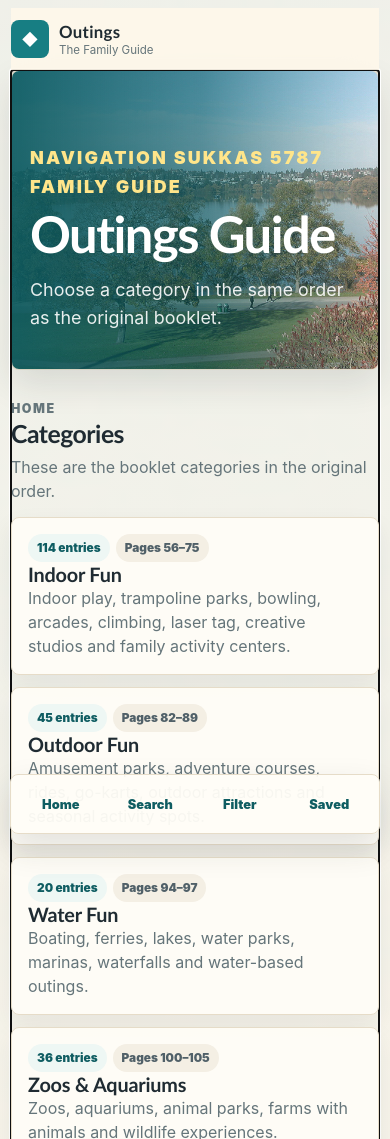
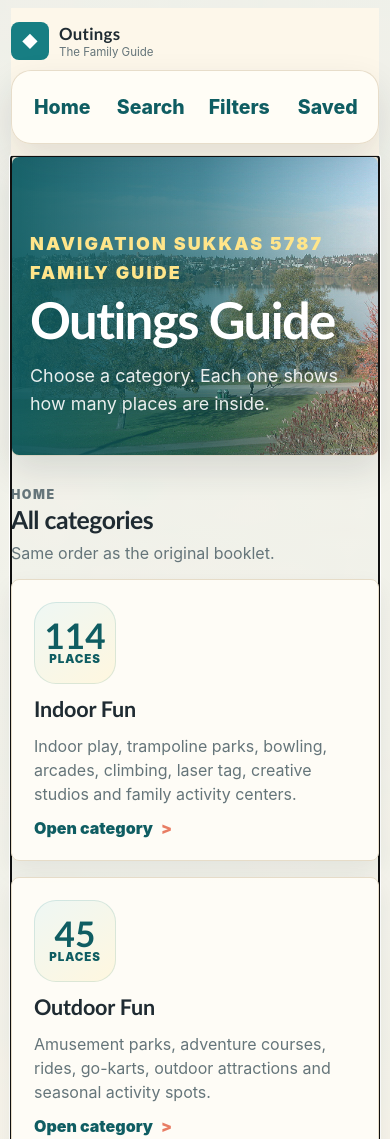
Before and after one commit to pinchesblum-bit/outings-guide, a plain HTML site: page index.html in a window 390 px wide. Shown: the top 1139 px of the page. Drawn offline with Linux system fonts and the light colour scheme.

Commit message:
Make home categories and navigation larger

```diff
--- a/app.js
+++ b/app.js
@@ -191,7 +191,7 @@ function statsHtml() {
   return `
     <div class="stats" aria-label="Booklet totals">
       <div class="stat"><strong>${DATA.categories.length}</strong><span>categories</span></div>
-      <div class="stat"><strong>${DATA.listings.length}</strong><span>entries</span></div>
+      <div class="stat"><strong>${DATA.listings.length}</strong><span>places</span></div>
       <div class="stat"><strong>${DATA.pageCount}</strong><span>source pages</span></div>
       <div class="stat"><strong>${getSavedIds().length}</strong><span>saved</span></div>
     </div>`;
@@ -203,20 +203,19 @@ function renderHome() {
       <div class="hero-copy">
         <p class="kicker">Navigation Sukkas 5787 family guide</p>
         <h1>Outings Guide</h1>
-        <p>Choose a category in the same order as the original booklet.</p>
+        <p>Choose a category. Each one shows how many places are inside.</p>
       </div>
     </section>
     <section class="section-head">
       <div>
         <p class="eyebrow">Home</p>
-        <h2>Categories</h2>
-        <p>These are the booklet categories in the original order.</p>
+        <h2>All categories</h2>
+        <p>Same order as the original booklet.</p>
       </div>
     </section>
     <div class="category-strip home-categories">
       ${DATA.categories.map(categoryCard).join('')}
     </div>
-    ${categoryReport()}
   `;
   bindInteractiveControls();
 }
@@ -235,7 +234,7 @@ function groupCard(group) {
     <a class="group-card" href="#/group/${encodeURIComponent(group.id)}">
       <div class="group-art" aria-hidden="true"></div>
       <div class="pills">
-        <span class="pill teal">${group.count} entries</span>
+        <span class="pill teal">${group.count} places</span>
         <span class="pill">${categories.length} categories</span>
       </div>
       <h3>${escapeHtml(group.title)}</h3>
@@ -247,12 +246,13 @@ function groupCard(group) {
 function categoryCard(cat) {
   return `
     <a class="category-card" href="#/category/${encodeURIComponent(cat.id)}">
-      <div class="pills">
-        <span class="pill teal">${cat.count} entries</span>
-        <span class="pill">Pages ${escapeHtml(cat.pageRange)}</span>
+      <div class="category-count">
+        <strong>${cat.count}</strong>
+        <span>places</span>
       </div>
       <h3>${escapeHtml(cat.title)}</h3>
       <p>${escapeHtml(cat.description)}</p>
+      <span class="category-open">Open category</span>
     </a>`;
 }
 
@@ -407,7 +407,7 @@ function renderCategory(id) {
     route,
     title: cat.title,
     intro: cat.description,
-    meta: `${cat.count} entries · Pages ${cat.pageRange} · ${cat.groupTitle}`,
+    meta: `${cat.count} places · Pages ${cat.pageRange} · ${cat.groupTitle}`,
     listings,
     beforeResults: `
       <section class="section-head small-head"><div><h2>Top picks in this category</h2></div></section>
@@ -671,7 +671,7 @@ function renderIdeas() {
 }
 
 function renderPages() {
-  const categoryRanges = DATA.categories.map((cat) => `<a class="category-card" href="#/page/${cat.pages[0]}"><div class="pills"><span class="pill">Pages ${escapeHtml(cat.pageRange)}</span><span class="pill teal">${cat.count} entries</span></div><h3>${escapeHtml(cat.title)}</h3><p>${escapeHtml(cat.description)}</p></a>`).join('');
+  const categoryRanges = DATA.categories.map((cat) => `<a class="category-card" href="#/page/${cat.pages[0]}"><div class="category-count"><strong>${cat.count}</strong><span>places</span></div><h3>${escapeHtml(cat.title)}</h3><p>${escapeHtml(cat.description)}</p><span class="category-open">Open first page</span></a>`).join('');
   const pages = Array.from({ length: DATA.pageCount }, (_, index) => index + 1);
   app.innerHTML = `
     <div class="breadcrumbs"><a href="#/">Home</a><span>/</span><span>Source pages</span></div>
--- a/index.html
+++ b/index.html
@@ -5,7 +5,7 @@
     <meta name="viewport" content="width=device-width, initial-scale=1" />
     <meta name="description" content="Outings Guide helps families choose trips from the Navigation Sukkas booklet with filters, moods, categories, and saved trip lists." />
     <title>Outings Guide</title>
-    <link rel="stylesheet" href="style.css?v=planner4" />
+    <link rel="stylesheet" href="style.css?v=planner5" />
   </head>
   <body>
     <div class="site-shell">
@@ -20,7 +20,7 @@
         <nav class="topnav" aria-label="Main navigation">
           <a href="#/">Home</a>
           <a href="#/search">Search</a>
-          <a href="#/filter">Filter</a>
+          <a href="#/filter">Filters</a>
           <a href="#/saved">Saved</a>
         </nav>
       </header>
@@ -28,14 +28,7 @@
       <main id="app" tabindex="-1"></main>
     </div>
 
-    <nav class="mobile-tabbar" aria-label="Mobile navigation">
-      <a href="#/">Home</a>
-      <a href="#/search">Search</a>
-      <a href="#/filter">Filter</a>
-      <a href="#/saved">Saved</a>
-    </nav>
-
     <script src="data.js?v=step1-tags"></script>
-    <script src="app.js?v=planner4"></script>
+    <script src="app.js?v=planner5"></script>
   </body>
 </html>
--- a/style.css
+++ b/style.css
@@ -40,12 +40,12 @@ button { cursor: pointer; }
 .topbar {
   position: sticky;
   top: 0;
-  z-index: 20;
-  display: flex;
+  z-index: 30;
+  display: grid;
+  grid-template-columns: auto minmax(0, 1fr);
   align-items: center;
-  justify-content: space-between;
-  gap: 16px;
-  padding: 12px 0;
+  gap: 18px;
+  padding: 14px 0 18px;
   background: rgba(255, 248, 234, 0.86);
   backdrop-filter: blur(18px);
 }
@@ -75,26 +75,37 @@ button { cursor: pointer; }
 .brand small { display: block; color: var(--muted); font-size: 0.72rem; margin-top: 1px; }
 
 .topnav {
-  display: flex;
+  display: grid;
+  grid-template-columns: repeat(4, minmax(0, 1fr));
   align-items: center;
-  justify-content: flex-end;
-  flex-wrap: wrap;
-  gap: 7px;
+  gap: clamp(6px, 1.2vw, 16px);
+  width: 100%;
+  padding: 12px 14px;
+  border: 1px solid rgba(230, 220, 200, 0.95);
+  border-radius: 24px;
+  background: rgba(255, 253, 247, 0.95);
+  box-shadow: 0 16px 36px rgba(31, 43, 50, 0.12);
 }
 .topnav a {
-  min-height: 42px;
+  min-height: 68px;
   display: inline-flex;
   align-items: center;
+  justify-content: center;
   text-decoration: none;
-  padding: 9px 12px;
-  border: 1px solid rgba(23, 126, 131, 0.14);
-  border-radius: 999px;
-  background: rgba(255, 253, 247, 0.78);
+  padding: 10px 8px;
+  border: 0;
+  border-radius: 18px;
+  background: transparent;
   color: var(--teal-dark);
   font-weight: 800;
-  font-size: 0.86rem;
+  font-size: clamp(1.1rem, 2.2vw, 1.75rem);
 }
-.topnav a:hover { border-color: rgba(23, 126, 131, 0.42); background: white; }
+.topnav a:hover,
+.topnav a:focus-visible {
+  background: var(--soft);
+  color: var(--teal);
+  outline: none;
+}
 
 .hero,
 .page-hero,
@@ -254,7 +265,10 @@ select:focus {
 .outing-grid { grid-template-columns: repeat(3, minmax(0, 1fr)); }
 .outing-grid.compact { grid-template-columns: repeat(3, minmax(0, 1fr)); }
 .category-strip { grid-template-columns: repeat(3, minmax(0, 1fr)); }
-.home-categories { grid-template-columns: repeat(4, minmax(0, 1fr)); }
+.home-categories {
+  grid-template-columns: repeat(3, minmax(0, 1fr));
+  gap: 16px;
+}
 
 .mood-card,
 .group-card,
@@ -320,6 +334,55 @@ select:focus {
   margin: 0;
   color: var(--muted);
   line-height: 1.5;
+}
+.category-card {
+  min-height: 220px;
+  display: grid;
+  gap: 12px;
+  padding: 22px;
+  overflow: hidden;
+}
+.home-categories .category-card {
+  min-height: 250px;
+}
+.category-count {
+  display: grid;
+  place-items: center;
+  align-content: center;
+  width: 82px;
+  height: 82px;
+  border-radius: 22px;
+  background: linear-gradient(145deg, var(--soft), #fff7df);
+  color: var(--teal-dark);
+  box-shadow: inset 0 0 0 1px rgba(23, 126, 131, 0.14);
+}
+.category-count strong {
+  display: block;
+  font-family: ui-rounded, "Trebuchet MS", Inter, sans-serif;
+  font-size: 2.2rem;
+  line-height: 0.9;
+}
+.category-count span {
+  font-size: 0.72rem;
+  font-weight: 950;
+  text-transform: uppercase;
+  letter-spacing: 0.08em;
+}
+.home-categories .category-card h3 {
+  font-size: clamp(1.35rem, 2.4vw, 1.75rem);
+}
+.category-open {
+  display: inline-flex;
+  align-items: center;
+  width: max-content;
+  margin-top: auto;
+  color: var(--teal-dark);
+  font-weight: 950;
+}
+.category-open::after {
+  content: ">";
+  margin-left: 8px;
+  color: var(--coral);
 }
 .group-cats {
   display: block;
@@ -735,8 +798,10 @@ select:focus {
 }
 
 @media (max-width: 980px) {
-  .topbar { align-items: flex-start; flex-direction: column; }
-  .topnav { justify-content: flex-start; }
+  .topbar {
+    grid-template-columns: 1fr;
+    align-items: stretch;
+  }
   .planner-hero,
   .detail-card,
   .detail-layout { grid-template-columns: 1fr; }
@@ -756,9 +821,24 @@ select:focus {
 @media (max-width: 650px) {
   body { background-attachment: scroll; }
   .site-shell { width: min(100% - 22px, 1180px); padding-top: 8px; }
-  .topbar { position: static; }
-  .topnav { display: none; }
-  .mobile-tabbar { display: grid; }
+  .topbar {
+    position: sticky;
+    gap: 10px;
+    padding-bottom: 12px;
+  }
+  .topnav {
+    display: grid;
+    gap: 4px;
+    padding: 8px;
+    border-radius: 20px;
+  }
+  .topnav a {
+    min-height: 56px;
+    padding: 8px 3px;
+    border-radius: 14px;
+    font-size: clamp(1rem, 5vw, 1.35rem);
+  }
+  .mobile-tabbar { display: none; }
   .brand-mark { width: 38px; height: 38px; }
   .planner-hero { min-height: auto; padding: 18px; align-items: start; }
   h1, .hero h1 { font-size: clamp(2.35rem, 13vw, 4rem); }
```
